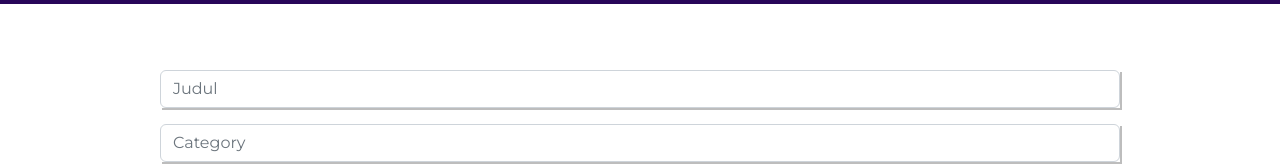
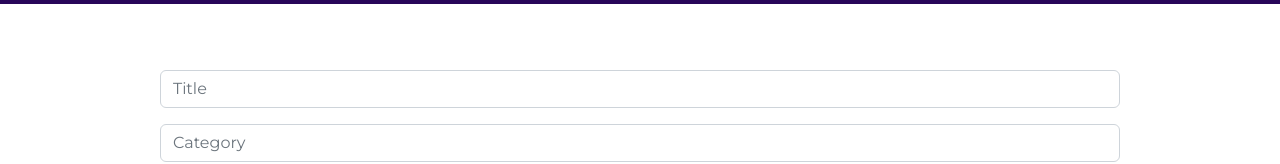
Before and after one commit to rg-km/final-project-engineering-60, a React (Create React App) app in the folder frontend/: page /createArticle in a window 1280 px wide. Shown: the part 357-521 px from the top of the page. Built offline with nearby package versions, Linux system fonts and the light colour scheme; the HTML template or start-up script is replaced by a standard one.

Commit message:
update home and create article

```diff
--- a/frontend/package.json
+++ b/frontend/package.json
@@ -8,12 +8,13 @@
     "@testing-library/react": "^13.3.0",
     "@testing-library/user-event": "^13.5.0",
     "bootstrap": "^5.2.0-beta1",
-    "react": "^18.1.0",
+    "react": "^18.2.0",
     "react-bootstrap": "^2.4.0",
     "react-dom": "^18.1.0",
     "react-router-bootstrap": "^0.26.1",
     "react-router-dom": "^6.3.0",
     "react-scripts": "5.0.1",
+    "unicon": "^0.2.1",
     "web-vitals": "^2.1.4"
   },
   "scripts": {
--- a/frontend/src/components/common/Hero/Hero.jsx
+++ b/frontend/src/components/common/Hero/Hero.jsx
@@ -18,7 +18,7 @@ const Hero = () => {
               Pendidikan mengajarkan manusia melintasi ruang dan waktu
             </span>
           </div>
-          <div className="d-flex jsutify-content-start gap-5">
+          <div className="d-flex jsutify-content-start gap-4">
             <Button variant="danger" size="md" className="hero__button">
               <span>Browse Article</span>
             </Button>
--- a/frontend/src/pages/CreateArticle.jsx
+++ b/frontend/src/pages/CreateArticle.jsx
@@ -4,20 +4,20 @@ const createArticle = () => {
     return(
         <div className="container">
             <form>
-                <div class="mb-3" style={{marginTop:"50px", boxShadow:"2px 2px #bdbdbd"}}>
-                    <input type="text" placeholder="Judul" class="form-control" id="exampleInputEmail1" aria-describedby="emailHelp"/>
+                <div class="mb-3" style={{marginTop:"50px", boxShadow:"2px 2px #bdbdbd rounded"}}>
+                    <input type="text" placeholder="Title" class="form-control" id="exampleInputEmail1" aria-describedby="emailHelp"/>
 
                 </div>
-                <div class="mb-3" style={{ boxShadow:"2px 2px #bdbdbd"}}>
+                <div class="mb-3" style={{ boxShadow:"2px 2px #bdbdbd rounded"}}>
                     <input type="text" placeholder="Category" class="form-control" id="exampleInputEmail1" aria-describedby="emailHelp"/>
 
                 </div>
-                <div class="input-group mb-3" style={{ boxShadow:"2px 2px #bdbdbd"}}>
+                <div class="input-group mb-3" style={{ boxShadow:"2px 2px #bdbdbd rounded"}}>
                 <label class="input-group-text" for="inputGroupFile01">Upload</label>
                 <input type="file" class="form-control" id="inputGroupFile01"/>
                 </div>
 
-                <div class="mb-3" style={{boxShadow:"2px 2px #bdbdbd"}}>
+                <div class="mb-3" style={{boxShadow:"2px 2px #bdbdbd rounded"}}>
                 <textarea class="form-control" placeholder="Create Article" id="exampleFormControlTextarea1" rows="10"></textarea>
                 </div>
                     <button type="submit" class="btn btn-danger">Submit</button>
```
Also changed, not shown: 1 other file (tests, documents, lock files or other folders).
